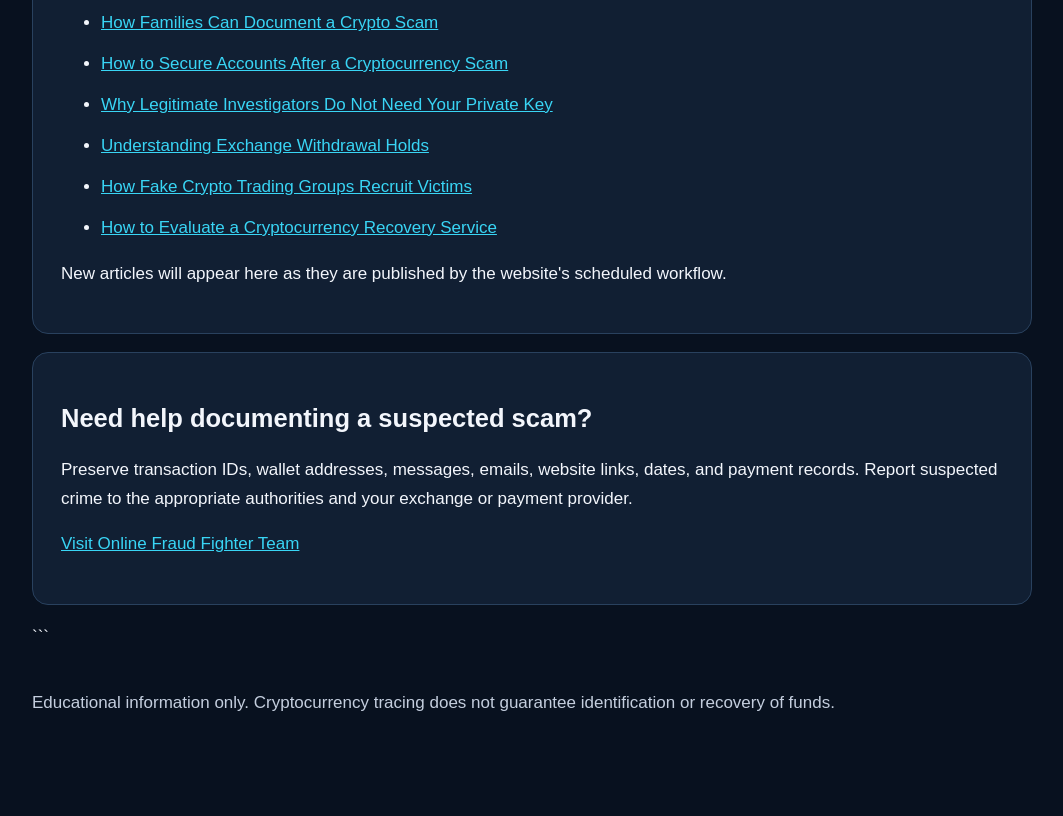
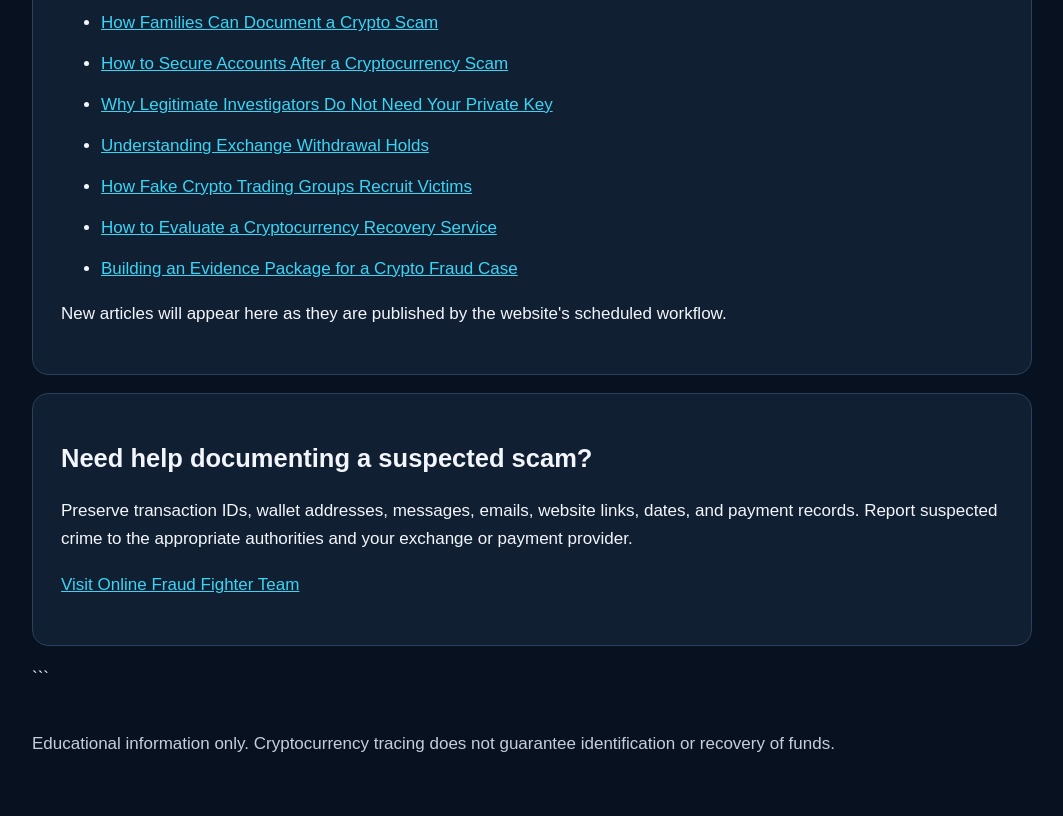
Before and after one commit to onlinefraudfighterteam-sudo/tyt, a plain HTML site: page blog/index.html in a window 1280 px wide. Shown: the part 2231-3047 px from the top of the page, without its empty margins (108-1171 px from the left). Before the commit the page ends 3006 px from the top, so only its background shows below. Drawn offline with Linux system fonts and the light colour scheme.

Commit message:
Publish prepared blog article 48

```diff
--- a/blog/index.html
+++ b/blog/index.html
@@ -97,6 +97,7 @@
     <li><a href="45-understanding-exchange-withdrawal-holds.html">Understanding Exchange Withdrawal Holds</a></li>
     <li><a href="46-how-fake-crypto-trading-groups-recruit-victims.html">How Fake Crypto Trading Groups Recruit Victims</a></li>
     <li><a href="47-how-to-evaluate-a-cryptocurrency-recovery-service.html">How to Evaluate a Cryptocurrency Recovery Service</a></li>
+    <li><a href="48-building-an-evidence-package-for-a-crypto-fraud-case.html">Building an Evidence Package for a Crypto Fraud Case</a></li>
   </ul>
   <!-- PUBLISHED_ARTICLES_END -->
   <p>New articles will appear here as they are published by the website's scheduled workflow.</p>
```
Also changed, not shown: blog/48-building-an-evidence-package-for-a-crypto-fraud-case.html (added, +1 -0 lines), .blog-state/next-article.txt.
